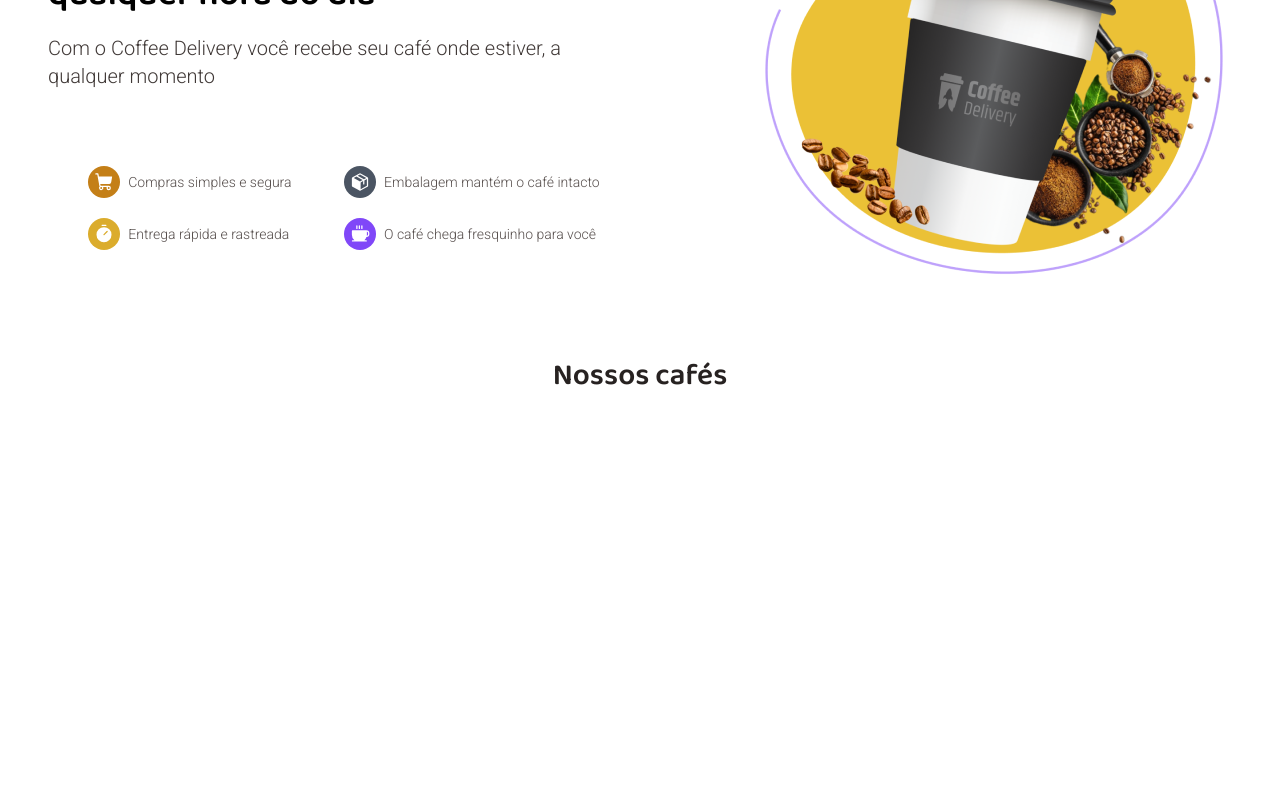
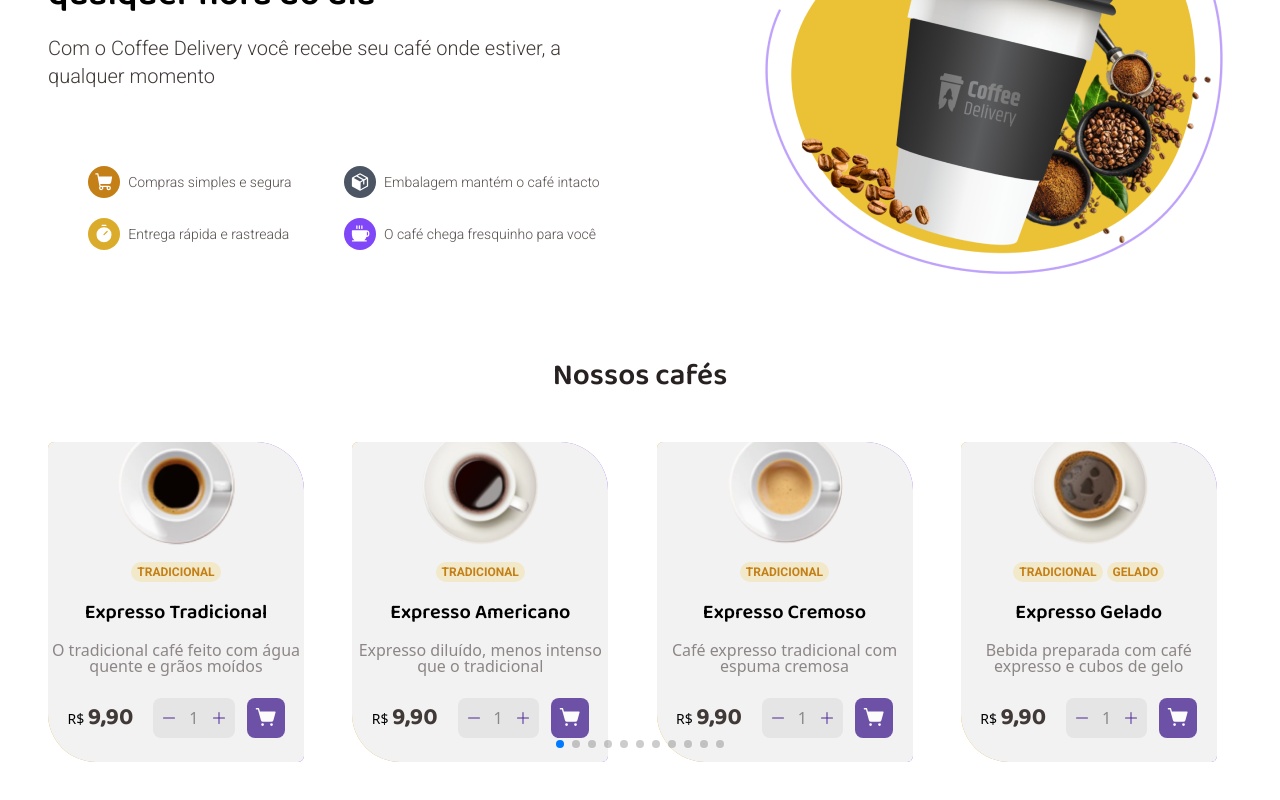
Before and after one commit to de-freitas/coffee-delivery, a React (Vite) app: page / in a window 1280 px wide. Shown: the part 314-1114 px from the top of the page. Built offline with nearby package versions, Linux system fonts and the light colour scheme.

Commit message:
implement responsiveness

```diff
--- a/src/pages/Checkout/checkout-page.tsx
+++ b/src/pages/Checkout/checkout-page.tsx
@@ -5,9 +5,9 @@ import { PaymentSection } from "./payment-selection";
 export function CheckoutPage() {
   return (
     <>
-      <div className="w-ful pb-40">
-        <div className="lg:max-w-1440 mx-auto lg:px-40">
-          <div className="sm:flex sm:justify-between sm:gap-6 sm:pt-10">
+      <div className="w-full pb-40">
+        <div className="lg:max-w-1440 mx-auto ">
+          <div className="md:flex md:justify-between md:gap-6 md:pt-10">
             <div className="flex flex-col gap-6 w-full">
               <AddressForm />
               <PaymentSection />
--- a/src/pages/Checkout/confirm-order.tsx
+++ b/src/pages/Checkout/confirm-order.tsx
@@ -52,9 +52,9 @@ export function ConfirmOrder() {
 
   return (
     <>
-      <aside className="pt-10 w-full">
+      <aside className="pt-10">
         <div className=" bg-background sm:p-8 p-2 rounded-md shadow-md">
-          <div>
+          <div className="flex flex-col">
             <SelectedCoffees />
           </div>
           {totalCoffeesPrice > 0 && (
--- a/src/pages/Checkout/selected-coffees.tsx
+++ b/src/pages/Checkout/selected-coffees.tsx
@@ -19,7 +19,7 @@ export function SelectedCoffees() {
           .filter((coffee) => coffee.quantity > 0)
           .map((coffee, index) => {
             return (
-              <div key={index} className="flex flex-col">
+              <div key={index} className="flex flex-col items-center">
                 <div className="flex gap-5 ">
                   <div className="w-20 h-20">
                     <img src={coffee.img} alt="coffee" />
--- a/src/pages/Home/our-coffees.tsx
+++ b/src/pages/Home/our-coffees.tsx
@@ -36,7 +36,7 @@ export function OurCoffees() {
           })}
       </div> */}
 
-      <div className=" md:grid md:grid-cols-4 md:gap-y-10 md:gap-x-8 rounded-sm ">
+      <div className="sm:hidden rounded-sm ">
         <Swiper
           slidesPerView={1.3}
           spaceBetween={1}
@@ -68,6 +68,37 @@ export function OurCoffees() {
           ))}
         </Swiper>
       </div>
+
+      <div className="hidden sm:flex rounded-sm sm:mx-15">
+        <Swiper
+          slidesPerView={2.5}
+          spaceBetween={33}
+          centeredSlides={false}
+          pagination={{
+            clickable: true,
+          }}
+          modules={[Pagination]}
+          className="mySwiper"
+          breakpoints={{
+            1024: { slidesPerView: 4 },
+          }}
+        >
+          {coffees.map((coffee) => (
+            <div key={coffee.name} className="bg-lime-200">
+              <SwiperSlide key={coffee.name}>
+                <CoffeeCard
+                  img={coffee.img}
+                  name={coffee.name}
+                  types={coffee.types}
+                  desc={coffee.desc}
+                  price={coffee.price}
+                  quantity={coffee.quantity}
+                />
+              </SwiperSlide>
+            </div>
+          ))}
+        </Swiper>
+      </div>
     </section>
   );
 }
--- a/src/pages/Success/success-page.tsx
+++ b/src/pages/Success/success-page.tsx
@@ -24,7 +24,7 @@ export function SuccessPage() {
 
   return (
     <>
-      <div className="sm:max-w-1440 mx-auto sm:px-40 px-2">
+      <div className="sm:max-w-1440 mx-auto md:px-40 px-2">
         <div className="pt-24 flex flex-col items-center">
           <div className="flex flex-col pb-10">
             <h1 className="font-baloo font-bold text-3xl text-yellow-dark">
@@ -35,12 +35,12 @@ export function SuccessPage() {
             </h2>
           </div>
 
-          <div className="flex">
+          <div className="flex md:hidden">
             <img src={delivery} alt="imagem ilustrativa delivery" />
           </div>
 
-          <div className="flex sm:justify-between">
-            <div className="flex p-[1px] bg-gradient-to-r from-yellow to-purple rounded-md rounded-tr-3rem rounded-bl-3rem sm:w-[48%]">
+          <div className="flex justify-centerw-full">
+            <div className="flex p-[1px] bg-gradient-to-r from-yellow to-purple rounded-md rounded-tr-3rem rounded-bl-3rem w-full max-w-lg md:w-[48%]">
               <div className="flex flex-col justify-around px-10 py-10 gap-5 bg-white rounded-md rounded-tr-3rem rounded-bl-3rem border-none w-[100%]">
                 <div className="flex gap-2 items-center">
                   <div className="w-8 h-8 rounded-full bg-purple flex items-center justify-center">
@@ -85,7 +85,7 @@ export function SuccessPage() {
               </div>
             </div>
 
-            <div className="hidden sm:flex">
+            <div className="hidden md:flex">
               <img src={delivery} alt="imagem ilustrativa delivery" />
             </div>
           </div>
```
